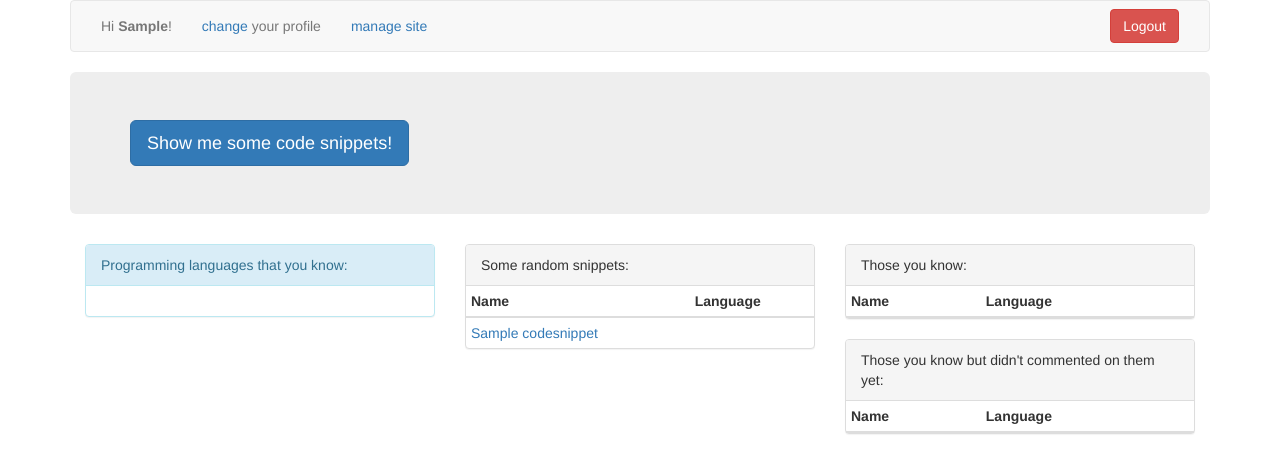
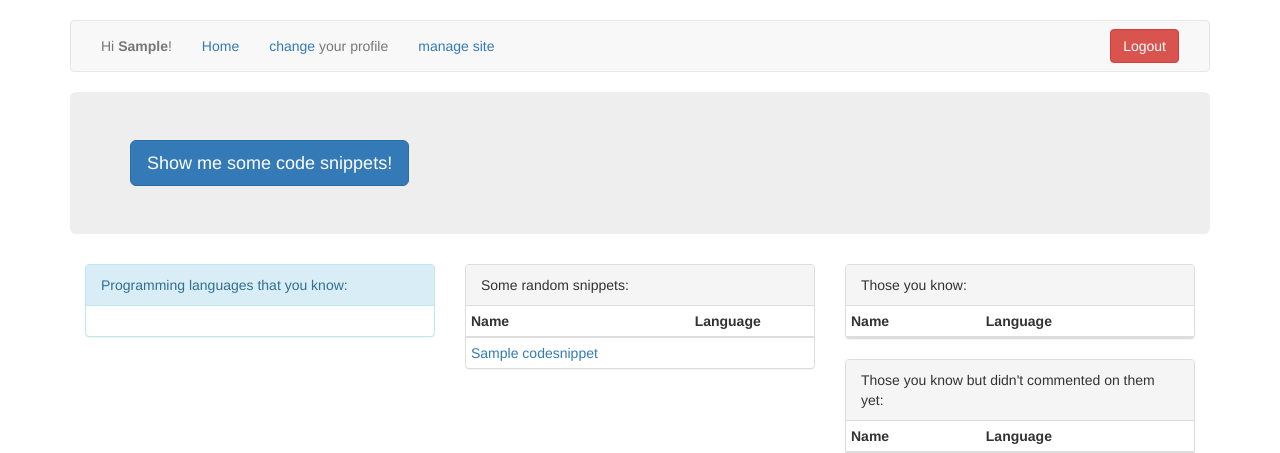
Before and after one commit to MJafarMashhadi/CodeDescriptionInformationCollector, a Django app: page // in a window 1280 px wide. Shown: the top 453 px of the page. Run offline with Django 3.2, Linux system fonts and the light colour scheme; a user stored in the database is signed in; tables that the repository leaves empty hold one stand-in row (values such as "Sample post"); lists and menus that the app fills with data are empty; some libraries are stand-ins or nearby versions.

Commit message:
Added home button to navbar

```diff
--- a/core/templates/navbar.html
+++ b/core/templates/navbar.html
@@ -1,7 +1,8 @@
-<nav class="navbar navbar-default">
+<nav class="navbar navbar-default" style="margin-top: 20px">
     <div class="container-fluid">
         {% if request.user.is_authenticated %}
             <span class="navbar-text">Hi <strong>{{ request.user.get_short_name }}</strong>!</span>
+            <span class="navbar-text"><a href="/">Home</a></span>
             <span class="navbar-text"><a href="{% url 'core:profile' %}">change</a> your profile</span>
             {% if request.user.is_staff %}
                 <span class="navbar-text"><a href="/admin">manage site</a></span>
```
